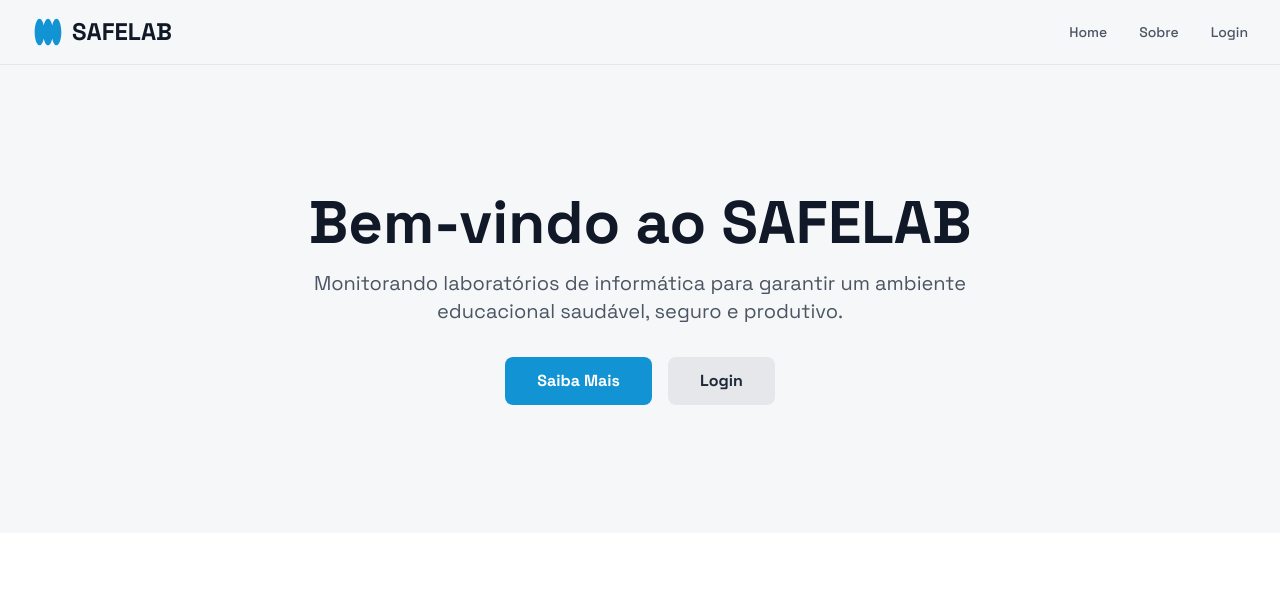
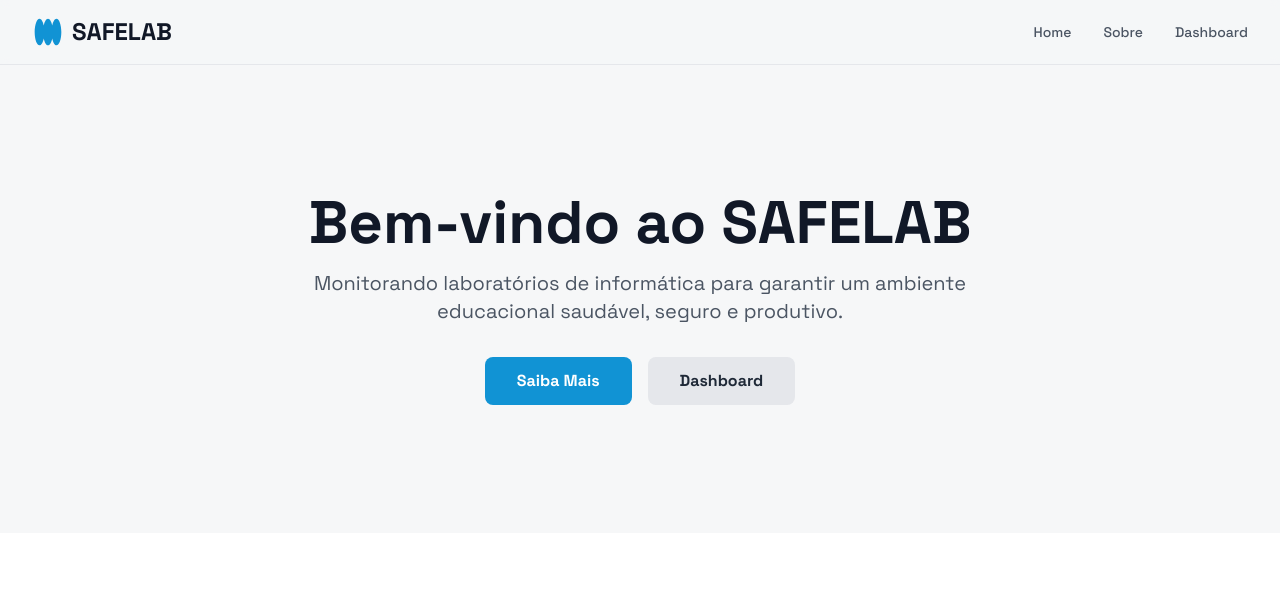
Before and after one commit to FelipeSantos1423/Tcc-safelab, a PHP site: page / in a window 1280 px wide. Shown: the top 604 px of the page. Run offline with PHP 8.4, Linux system fonts and the light colour scheme; some libraries are stand-ins or nearby versions.

Commit message:
arrumando index

```diff
--- a/tcc/index.php
+++ b/tcc/index.php
@@ -58,7 +58,7 @@
 <nav class="hidden md:flex items-center space-x-8">
 <a class="text-sm font-medium text-gray-600 dark:text-gray-300 hover:text-primary dark:hover:text-primary transition-colors" href="#home">Home</a>
 <a class="text-sm font-medium text-gray-600 dark:text-gray-300 hover:text-primary dark:hover:text-primary transition-colors" href="#sobre">Sobre</a>
-<a class="text-sm font-medium text-gray-600 dark:text-gray-300 hover:text-primary dark:hover:text-primary transition-colors" href="public/login.php">Login</a>
+<a class="text-sm font-medium text-gray-600 dark:text-gray-300 hover:text-primary dark:hover:text-primary transition-colors" href="public/dashboard.php">Dashboard</a>
 </nav>
 <button class="md:hidden rounded-md p-2 text-gray-600 dark:text-gray-300 hover:bg-gray-100 dark:hover:bg-gray-800" id="menu-btn">
 <span class="sr-only">Abrir menu</span>
@@ -70,7 +70,7 @@
 <nav class="px-2 pt-2 pb-3 space-y-1 sm:px-3">
 <a class="block px-3 py-2 rounded-md text-base font-medium text-gray-700 dark:text-gray-200 hover:text-white hover:bg-primary" href="#home">Home</a>
 <a class="block px-3 py-2 rounded-md text-base font-medium text-gray-700 dark:text-gray-200 hover:text-white hover:bg-primary" href="#sobre">Sobre</a>
-<a class="block px-3 py-2 rounded-md text-base font-medium text-gray-700 dark:text-gray-200 hover:text-white hover:bg-primary" href="public/login.php">Login</a>
+<a class="block px-3 py-2 rounded-md text-base font-medium text-gray-700 dark:text-gray-200 hover:text-white hover:bg-primary" href="public/dashboard.php">Dashboard</a>
 </nav>
 </div>
 </header>
@@ -81,7 +81,7 @@
 <p class="mt-4 text-lg md:text-xl text-gray-600 dark:text-gray-400 max-w-3xl mx-auto">Monitorando laboratórios de informática para garantir um ambiente educacional saudável, seguro e produtivo.</p>
 <div class="mt-8 flex justify-center gap-4">
 <a class="inline-block bg-primary text-white font-bold py-3 px-8 rounded-lg hover:bg-primary/90 transition-colors" href="#sobre">Saiba Mais</a>
-<a class="inline-block bg-gray-200 dark:bg-gray-700 text-gray-800 dark:text-gray-200 font-bold py-3 px-8 rounded-lg hover:bg-gray-300 dark:hover:bg-gray-600 transition-colors" href="public/login.php" id="dashboard">Login</a>
+<a class="inline-block bg-gray-200 dark:bg-gray-700 text-gray-800 dark:text-gray-200 font-bold py-3 px-8 rounded-lg hover:bg-gray-300 dark:hover:bg-gray-600 transition-colors" href="public/dashboard" id="dashboard">Dashboard</a>
 </div>
 </div>
 </section>
```
